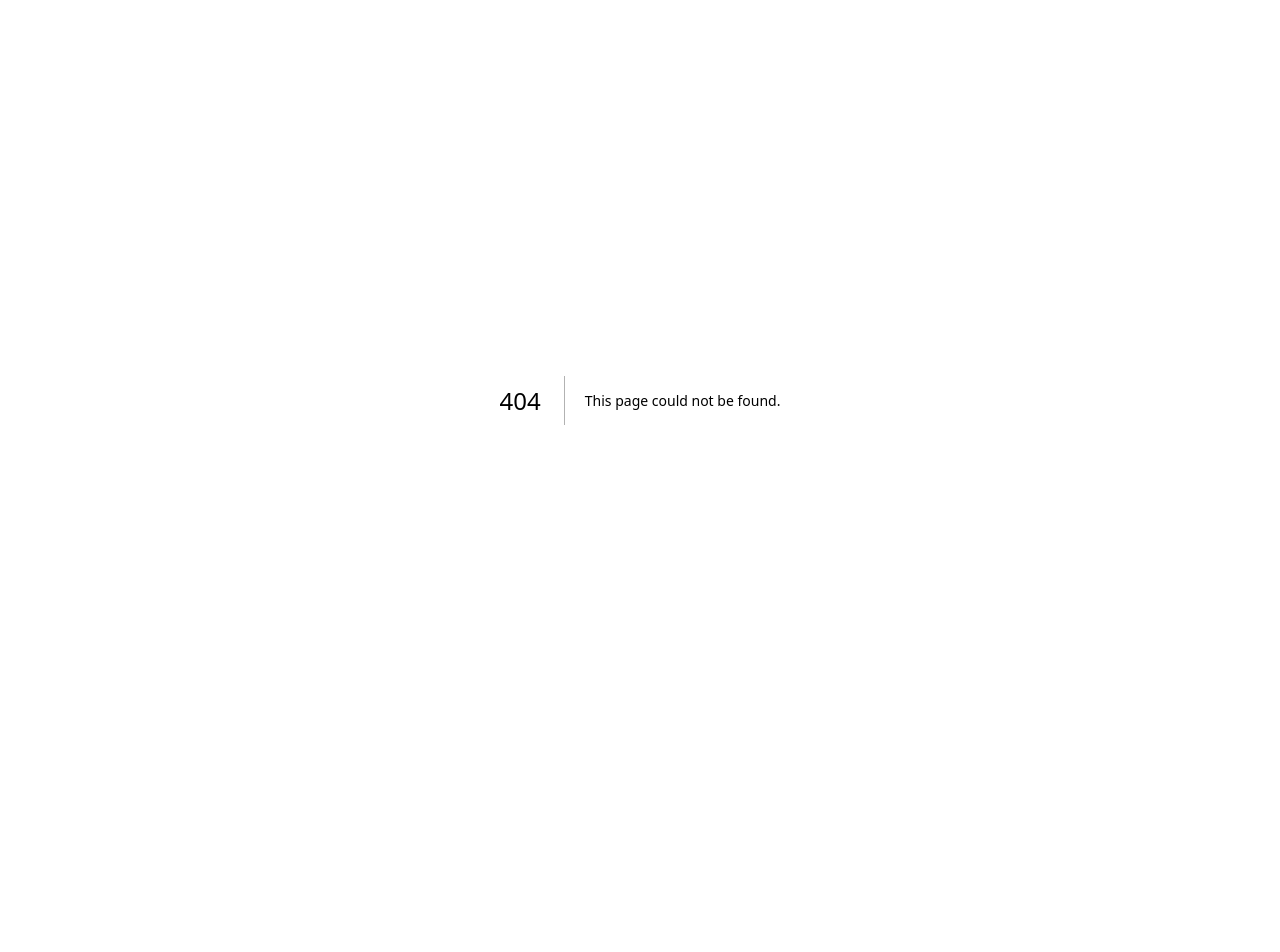
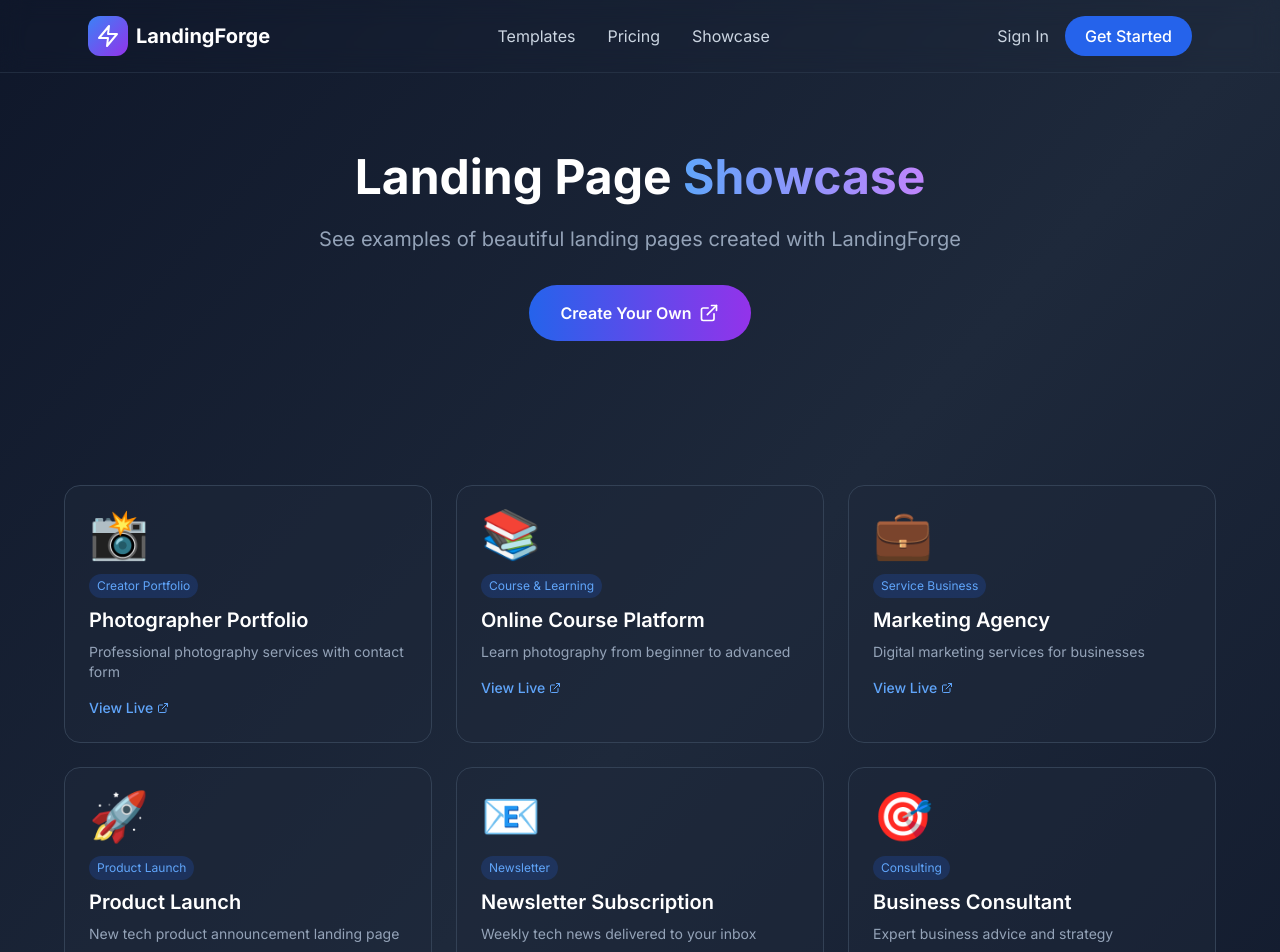
Before and after one commit to Tigha66/tweetforge-landing, a Next.js app: page /showcase in a window 1280 px wide. Before the commit this address had no page. Shown: the top 952 px of the page. Before the commit the page ends 800 px from the top, so only its background shows below. Built offline with nearby package versions, Linux system fonts and the light colour scheme.

Commit message:
Add showcase page

```diff
--- a/src/app/page.tsx
+++ b/src/app/page.tsx
@@ -24,6 +24,7 @@ export default function Home() {
           </div>
           <nav className="hidden md:flex items-center gap-8">
             <Link href="/templates" className="text-slate-300 hover:text-white transition">Templates</Link>
+            <Link href="/showcase" className="text-slate-300 hover:text-white transition">Showcase</Link>
             <Link href="/pricing" className="text-slate-300 hover:text-white transition">Pricing</Link>
             <Link href="#features" className="text-slate-300 hover:text-white transition">Features</Link>
           </nav>
--- /dev/null
+++ b/src/app/showcase/page.tsx
@@ -0,0 +1,126 @@
+'use client'
+
+import Link from 'next/link'
+import { Zap, ExternalLink, Star } from 'lucide-react'
+
+export default function ShowcasePage() {
+  const examples = [
+    {
+      title: 'Photographer Portfolio',
+      description: 'Professional photography services with contact form',
+      emoji: '📸',
+      template: 'Creator Portfolio'
+    },
+    {
+      title: 'Online Course Platform',
+      description: 'Learn photography from beginner to advanced',
+      emoji: '📚',
+      template: 'Course & Learning'
+    },
+    {
+      title: 'Marketing Agency',
+      description: 'Digital marketing services for businesses',
+      emoji: '💼',
+      template: 'Service Business'
+    },
+    {
+      title: 'Product Launch',
+      description: 'New tech product announcement landing page',
+      emoji: '🚀',
+      template: 'Product Launch'
+    },
+    {
+      title: 'Newsletter Subscription',
+      description: 'Weekly tech news delivered to your inbox',
+      emoji: '📧',
+      template: 'Newsletter'
+    },
+    {
+      title: 'Business Consultant',
+      description: 'Expert business advice and strategy',
+      emoji: '🎯',
+      template: 'Consulting'
+    }
+  ]
+
+  return (
+    <div className="min-h-screen bg-gradient-to-br from-slate-900 via-slate-800 to-slate-900">
+      {/* Header */}
+      <header className="border-b border-slate-700/50 backdrop-blur-md sticky top-0 z-50">
+        <div className="max-w-6xl mx-auto px-6 py-4 flex items-center justify-between">
+          <Link href="/" className="flex items-center gap-2">
+            <div className="w-10 h-10 bg-gradient-to-br from-blue-500 to-purple-600 rounded-xl flex items-center justify-center">
+              <Zap className="w-6 h-6 text-white" />
+            </div>
+            <span className="text-xl font-bold text-white">LandingForge</span>
+          </Link>
+          <nav className="hidden md:flex items-center gap-8">
+            <Link href="/templates" className="text-slate-300 hover:text-white transition">Templates</Link>
+            <Link href="/pricing" className="text-slate-300 hover:text-white transition">Pricing</Link>
+            <Link href="/showcase" className="text-slate-300 hover:text-white transition">Showcase</Link>
+          </nav>
+          <div className="flex items-center gap-4">
+            <Link href="/signin" className="text-slate-300 hover:text-white transition">Sign In</Link>
+            <Link href="/builder" className="bg-blue-600 hover:bg-blue-500 text-white px-5 py-2 rounded-full font-medium transition">
+              Get Started
+            </Link>
+          </div>
+        </div>
+      </header>
+
+      {/* Hero */}
+      <section className="py-20 px-6">
+        <div className="max-w-4xl mx-auto text-center">
+          <h1 className="text-4xl md:text-5xl font-bold text-white mb-6">
+            Landing Page <span className="bg-gradient-to-r from-blue-400 to-purple-400 bg-clip-text text-transparent">Showcase</span>
+          </h1>
+          <p className="text-xl text-slate-400 mb-8">
+            See examples of beautiful landing pages created with LandingForge
+          </p>
+          <Link href="/builder" className="inline-flex items-center gap-2 bg-gradient-to-r from-blue-600 to-purple-600 hover:from-blue-500 hover:to-purple-500 text-white px-8 py-4 rounded-full font-semibold transition">
+            Create Your Own <ExternalLink className="w-5 h-5" />
+          </Link>
+        </div>
+      </section>
+
+      {/* Examples */}
+      <section className="py-16 px-6">
+        <div className="max-w-6xl mx-auto">
+          <div className="grid md:grid-cols-2 lg:grid-cols-3 gap-6">
+            {examples.map((example, i) => (
+              <div key={i} className="bg-slate-800/50 border border-slate-700 hover:border-blue-500/50 rounded-2xl p-6 transition cursor-pointer hover:scale-[1.02]">
+                <div className="text-5xl mb-4">{example.emoji}</div>
+                <div className="flex items-center gap-2 mb-2">
+                  <span className="text-xs bg-blue-600/20 text-blue-400 px-2 py-1 rounded-full">{example.template}</span>
+                </div>
+                <h3 className="text-xl font-semibold text-white mb-2">{example.title}</h3>
+                <p className="text-slate-400 text-sm mb-4">{example.description}</p>
+                <button className="text-blue-400 hover:text-blue-300 text-sm font-medium flex items-center gap-1">
+                  View Live <ExternalLink className="w-3 h-3" />
+                </button>
+              </div>
+            ))}
+          </div>
+        </div>
+      </section>
+
+      {/* CTA */}
+      <section className="py-16 px-6">
+        <div className="max-w-3xl mx-auto text-center">
+          <h2 className="text-3xl font-bold text-white mb-4">Ready to create your landing page?</h2>
+          <p className="text-slate-400 mb-8">Join thousands of creators using LandingForge</p>
+          <Link href="/builder" className="inline-flex items-center gap-2 bg-gradient-to-r from-blue-600 to-purple-600 hover:from-blue-500 hover:to-purple-500 text-white px-10 py-4 rounded-full font-semibold text-lg transition">
+            Start Building Now
+          </Link>
+        </div>
+      </section>
+
+      {/* Footer */}
+      <footer className="border-t border-slate-800 py-8 px-6">
+        <div className="max-w-6xl mx-auto text-center">
+          <p className="text-slate-500">© 2026 LandingForge. All rights reserved.</p>
+        </div>
+      </footer>
+    </div>
+  )
+}
```
